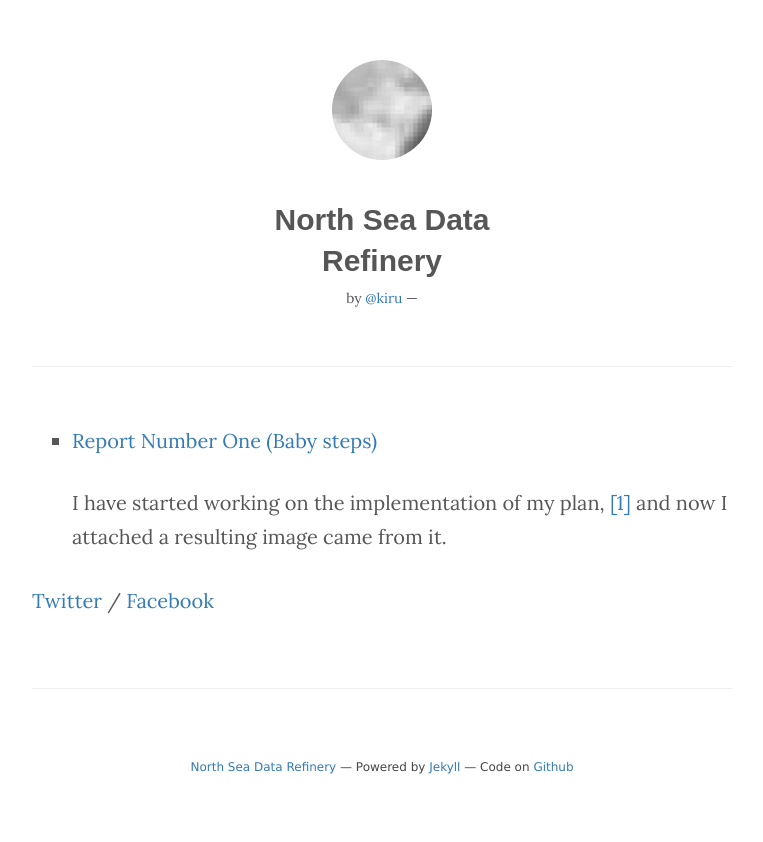
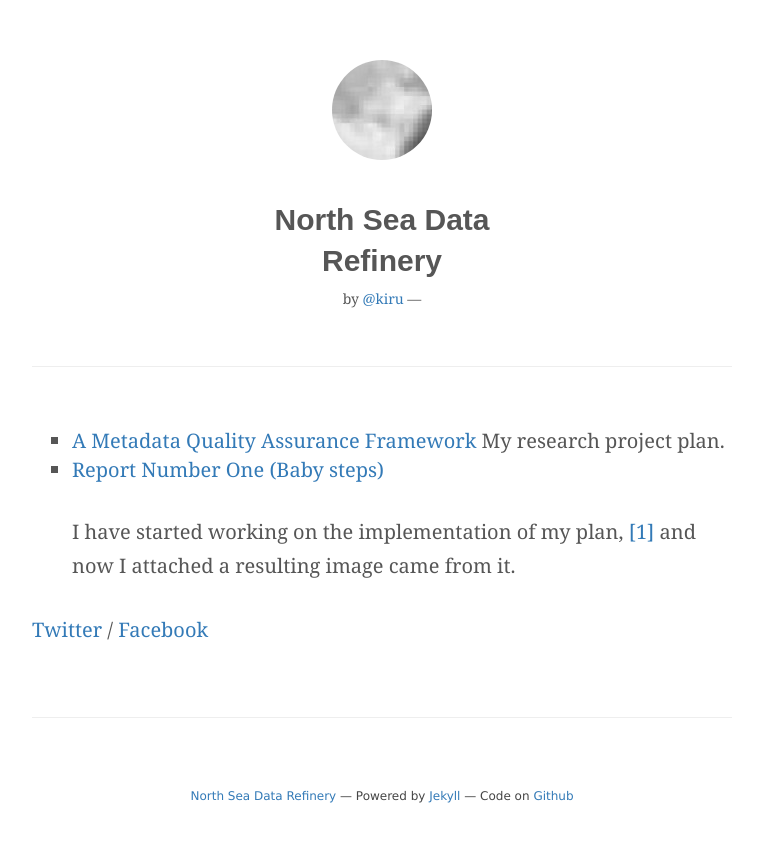
Before and after one commit to pkiraly/pkiraly.github.io, a Jekyll site: the page built from index.html, in a window 1280 px wide. Shown: the top 842 px of the page, without its empty margins (258-1021 px from the left). Built offline with Jekyll 4.4.1, drawn with Linux system fonts in a browser that asks for light colours; nearby versions of some CDN libraries; some web fonts are replaced; the list of posts is cut into pages by our own code.

Commit message:
Adding PDF.

```diff
--- a/css/stylesheet.css
+++ b/css/stylesheet.css
@@ -2,7 +2,8 @@ body {
 	color: #565656;
 	background-color: #FFFFFF;
 	font-size: 2em;
-	font-family: 'Lora', 'Times New Roman', serif;
+	/* font-family: 'Lora', 'Times New Roman', serif; */
+	font-family: "CMS","Droid Serif",Georgia,Times,serif;
 	text-align: center;
 }
 
--- a/index.html
+++ b/index.html
@@ -5,6 +5,9 @@ layout: post
 
 
 <ul type="square">
+  <li>
+    <a href="metadata-quality-project-plan.pdf">A Metadata Quality Assurance Framework</a> My research project plan.
+  </li>
   {% for post in site.posts %}
     <li>
       <a href="{{ post.url }}">{{ post.title }}</a>
```
Also changed, not shown: 2 other files.
